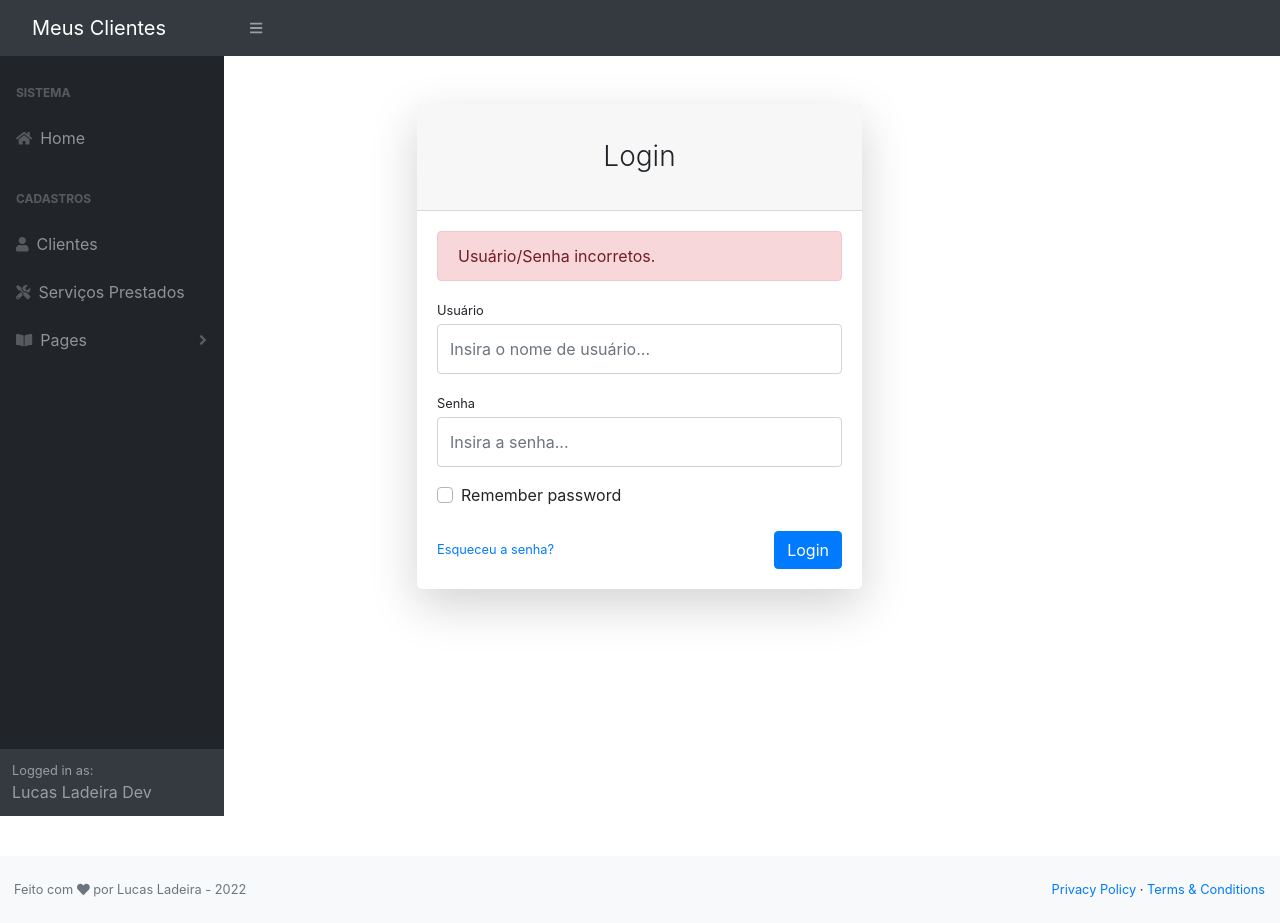
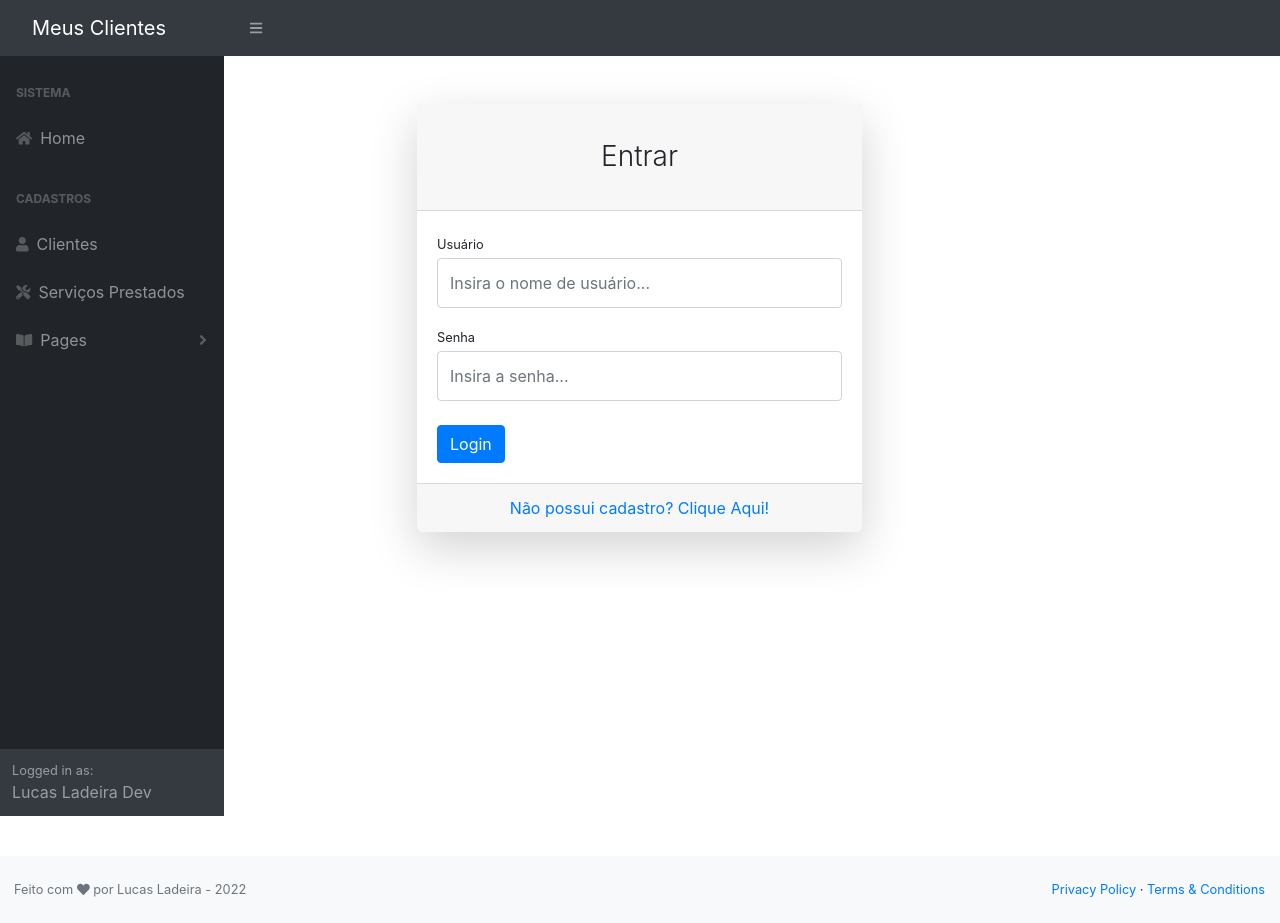
Before and after one commit to oLadeira/api-vendas-angular, an Angular app: page /login in a window 1280 px wide. Built offline with nearby package versions, Linux system fonts and the light colour scheme.

Commit message:
:art: visual: criacao formulario de Cadastro de Usuario

```diff
--- a/src/app/login/login.component.html
+++ b/src/app/login/login.component.html
@@ -4,12 +4,14 @@
       <div class="row justify-content-center">
         <div class="col-lg-5">
           <div class="card shadow-lg border-0 rounded-lg mt-5">
-            <div class="card-header"><h3 class="text-center font-weight-light my-4">Login</h3></div>
+            <div class="card-header">
+              <h3 class="text-center font-weight-light my-4">{{ cadastrando ? 'Cadastro de Usuário' : 'Entrar' }}</h3>
+            </div>
 
             <div class="card-body">
 
               <!--Credenciais incorretas, *ngIf-->
-              <div class="alert alert-danger">Usuário/Senha incorretos.</div>
+              <div class="alert alert-danger" *ngIf="loginError">Usuário/Senha incorretos.</div>
               <!-------------------------->
 
               <form #loginForm="ngForm" (submit)="onSubmit()">
@@ -24,21 +26,31 @@
                   <input id="inputPassword" name="password" [(ngModel)]="password" type="password" class="form-control py-4" placeholder="Insira a senha...">
                 </div>
 
-                <div class="form-group">
+               <!--  <div class="form-group">
                   <div class="custom-control custom-checkbox">
                     <input class="custom-control-input" id="rememberPasswordCheck" type="checkbox" />
                     <label class="custom-control-label" for="rememberPasswordCheck">Remember password</label>
                   </div>
+                </div> -->
+
+                <div class="form-group d-flex align-items-center justify-content-between mt-4 mb-0" *ngIf="!cadastrando">
+                  <!--<a class="small" href="#">Esqueceu a senha?</a>-->
+                  <button type="submit" class="btn btn-primary">Login</button>
                 </div>
 
-                <div class="form-group d-flex align-items-center justify-content-between mt-4 mb-0">
-                  <a class="small" href="#">Esqueceu a senha?</a>
-                  <button type="submit" class="btn btn-primary">Login</button>
+                <div class="form-group mt-4" *ngIf="cadastrando">
+                  <button type="submit" class="btn btn-success mr-2 mb-0">Cadastrar</button>
+                  <button type="submit" class="btn btn-danger" (click)="cancelaCadastro()">Cancelar</button>
                 </div>
 
               </form>
 
             </div>
+
+            <div class="card-footer text-center">
+              <a href="#" (click)="preparaCadastrar($event)">Não possui cadastro? Clique Aqui!</a>
+            </div>
+
           </div>
         </div>
       </div>
--- a/src/app/login/login.component.ts
+++ b/src/app/login/login.component.ts
@@ -10,6 +10,7 @@ export class LoginComponent implements OnInit {
   username!: string;
   password!: string
   loginError!: boolean;
+  cadastrando!: boolean;
 
   constructor() { }
 
@@ -21,4 +22,13 @@ export class LoginComponent implements OnInit {
     console.log(`Senha: ${this.password}`)
   }
 
+  preparaCadastrar(event:any){
+    event.preventDefault(); //evita com que o evento aconteca, no caso o evento do href
+    this.cadastrando = true;
+  }
+
+  cancelaCadastro(){
+    this.cadastrando = false;
+  }
+
 }
```
